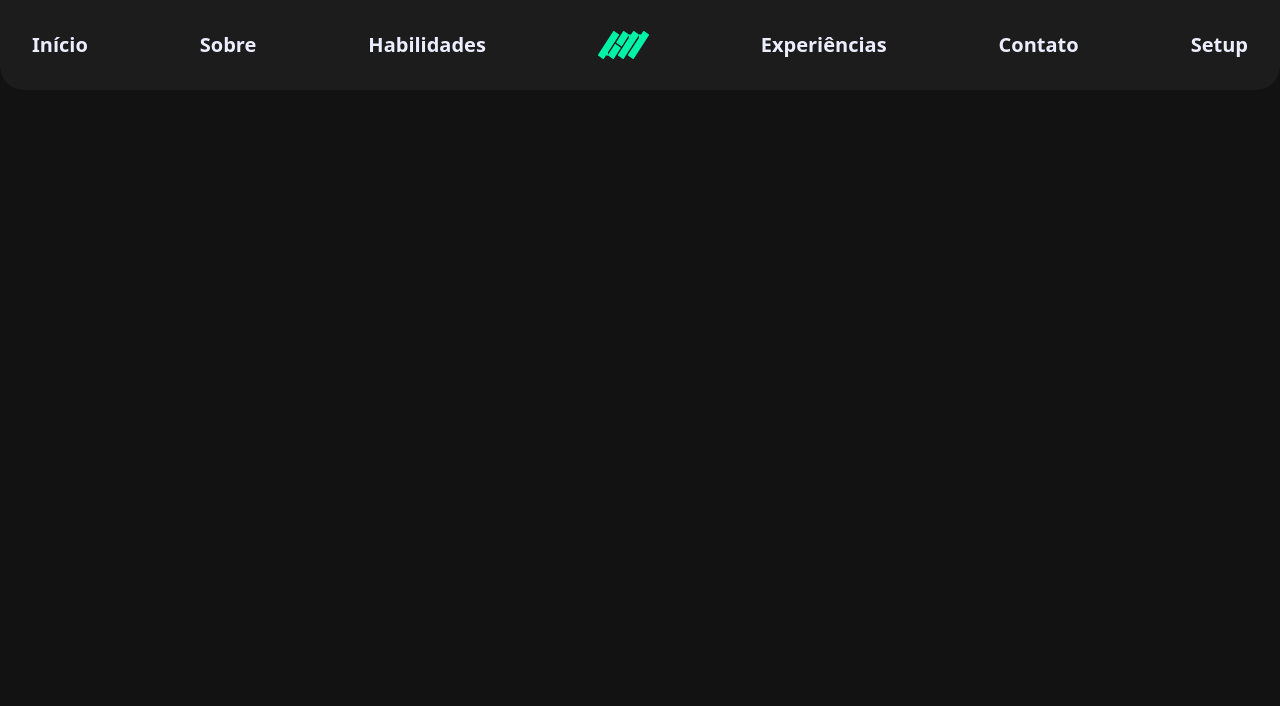
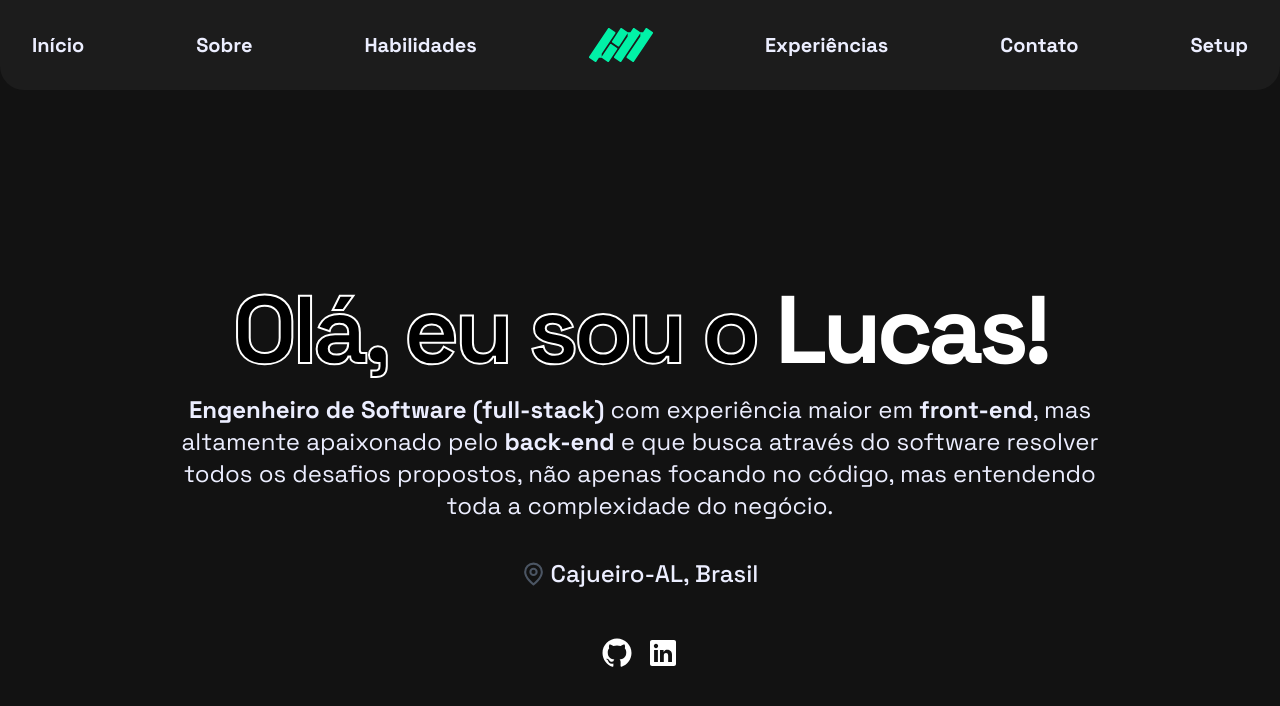
Before and after one commit to Lucas-m12/portfolio, a Next.js app: page / in a window 1280 px wide. Shown: the top 706 px of the page. Built offline with nearby package versions, Linux system fonts and the light colour scheme.

Commit message:
add home section

```diff
--- a/src/app/globals.css
+++ b/src/app/globals.css
@@ -1,3 +1,23 @@
 @tailwind base;
 @tailwind components;
 @tailwind utilities;
+
+@layer components {
+	.will-text-shadow {
+		-webkit-text-stroke-width: 2px;
+		-webkit-text-stroke-color: #FFF;
+		color: #000;
+	}
+
+	.will-text-shadow-none {
+		-webkit-text-stroke-width: 0px;
+		color: #FFF;
+	}
+}
+
+.text-shadow{
+	@apply will-text-shadow;
+}
+.text-shadow-none{
+	@apply will-text-shadow-none;
+}
--- a/src/app/page.tsx
+++ b/src/app/page.tsx
@@ -1,9 +1,11 @@
+import { HomeSection } from "@/components/home";
 import { NavigationMenu } from "@/components/navigation-menu";
 
 export default function Home() {
 	return (
-		<section className="flex flex-col items-center justify-center">
+		<section className="flex flex-col items-center justify-center font-base">
 			<NavigationMenu />
+			<HomeSection />
 		</section>
 	);
 }
--- /dev/null
+++ b/src/components/home/index.tsx
@@ -0,0 +1,42 @@
+import { GitHubLogoIcon, LinkedInLogoIcon } from "@radix-ui/react-icons";
+import Image from "next/image";
+import Link from "next/link";
+
+export const HomeSection = () => {
+	return (
+		<section className="flex flex-col items-center justify-center min-h-[230px] mt-48 ">
+			<h1 className="text-writing text-8xl font-bold -tracking-wider text-shadow">
+				Olá, eu sou o <strong className="text-shadow-none">Lucas!</strong>
+			</h1>
+
+			<p className="text-2xl font-normal text-writing max-w-[924px] text-center mt-4">
+				<strong>Engenheiro de Software (full-stack)</strong> com experiência maior em <strong>front-end</strong>, mas
+				altamente apaixonado pelo <strong>back-end</strong> e que busca através do software resolver
+				todos os desafios propostos, não apenas focando no código, mas entendendo
+				toda a complexidade do negócio.
+			</p>
+
+			<div className="flex gap-1 mt-9">
+				<Image
+					src="/assets/icons/mark.svg"
+					alt="icone de localização"
+					width={25}
+					height={25}
+					color="#01F1A7"
+				/>
+				<span className="text-writing text-2xl font-medium">
+					Cajueiro-AL, Brasil
+				</span>
+			</div>
+
+			<div className="flex gap-4 mt-12">
+				<Link href="#">
+					<GitHubLogoIcon width={30} height={30} color="#FFF" />
+				</Link>
+				<Link href="#">
+					<LinkedInLogoIcon width={30} height={30} color="#FFF" />
+				</Link>
+			</div>
+		</section>
+	);
+};
--- a/src/components/navigation-menu/index.tsx
+++ b/src/components/navigation-menu/index.tsx
@@ -4,7 +4,7 @@ import Link from "next/link";
 
 export const NavigationMenu = () => {
 	return (
-		<PrimitiveMenu.Root className="h-[90px] bg-dark flex items-center justify-center px-8 rounded-b-3xl fixed top-0">
+		<PrimitiveMenu.Root className="h-[90px] bg-dark flex items-center justify-center px-8 rounded-b-3xl">
 			<PrimitiveMenu.List className="flex items-center gap-28 text-writing text-xl font-bold">
 				<PrimitiveMenu.Item>
 					<PrimitiveMenu.Link asChild>
--- a/tailwind.config.js
+++ b/tailwind.config.js
@@ -71,7 +71,10 @@ module.exports = {
 			},
 			animation: {
 				"hide": "hide 200ms ease-in"
-			}
+			},
+			fontFamily: {
+				base: ["var(--font-space-grotesk) ", "sans-serif"],
+			},
 		},
 	},
 	plugins: [],
```
